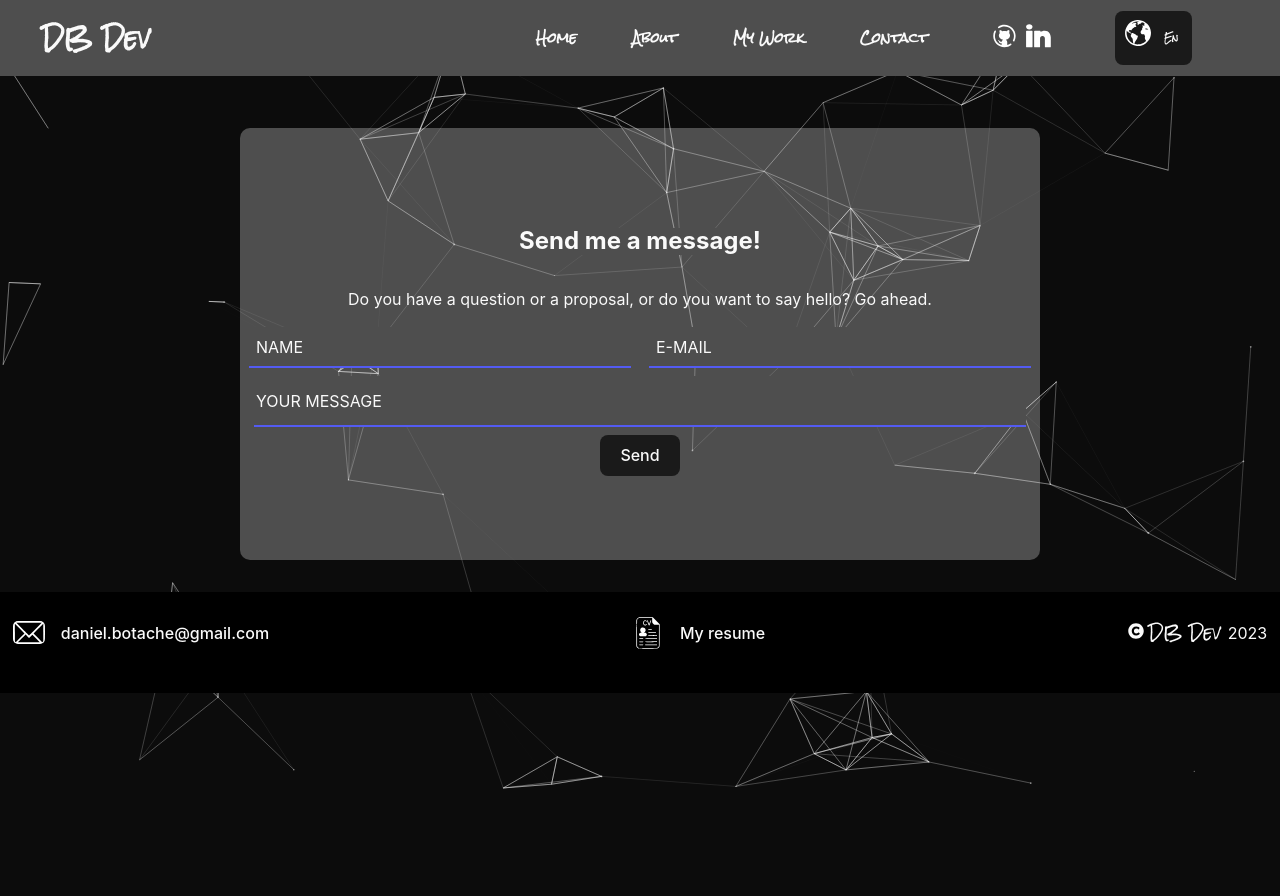
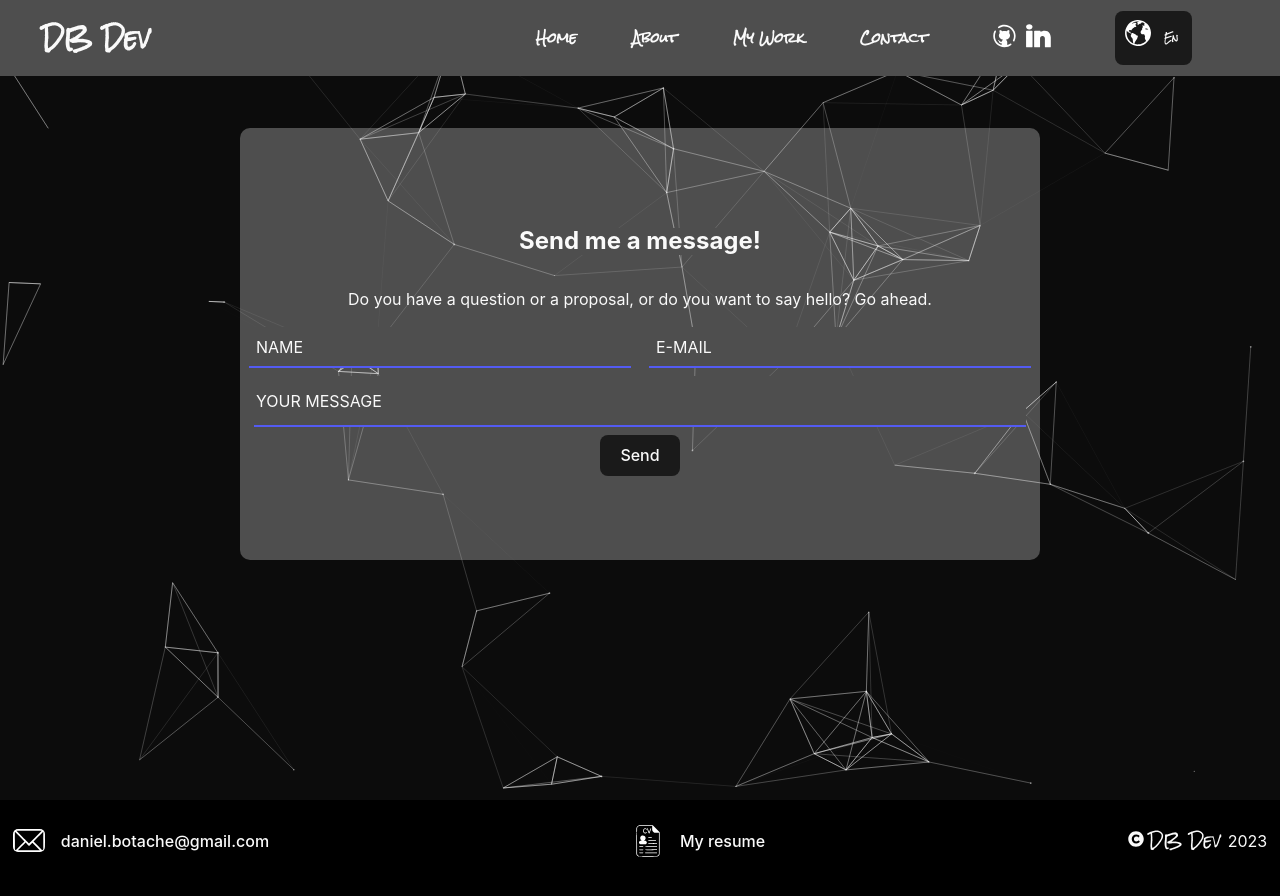
Before and after one commit to Daniel-Botache/Portfolio, a React (Vite) app in the folder Portfolio/: page /contact in a window 1280 px wide. Shown: the top 896 px of the page. Before the commit the page ends 800 px from the top, so only its background shows below. Built offline with nearby package versions, Linux system fonts and the light colour scheme.

Commit message:
estilos de contacto completamente finalizados

```diff
--- a/Portfolio/src/components/Contact/ContacView.jsx
+++ b/Portfolio/src/components/Contact/ContacView.jsx
@@ -15,7 +15,7 @@ const ContacView = () => {
     await console.log(container);
   }, []);
   return (
-    <div>
+    <div className={styles.principalViewContact}>
       <div className={styles.particlesContainer}>
         <Particles
           id="tsparticles"
--- a/Portfolio/src/components/Contact/ContacView.module.css
+++ b/Portfolio/src/components/Contact/ContacView.module.css
@@ -0,0 +1,3 @@
+.principalViewContact {
+  height: 100vh;
+}
```
